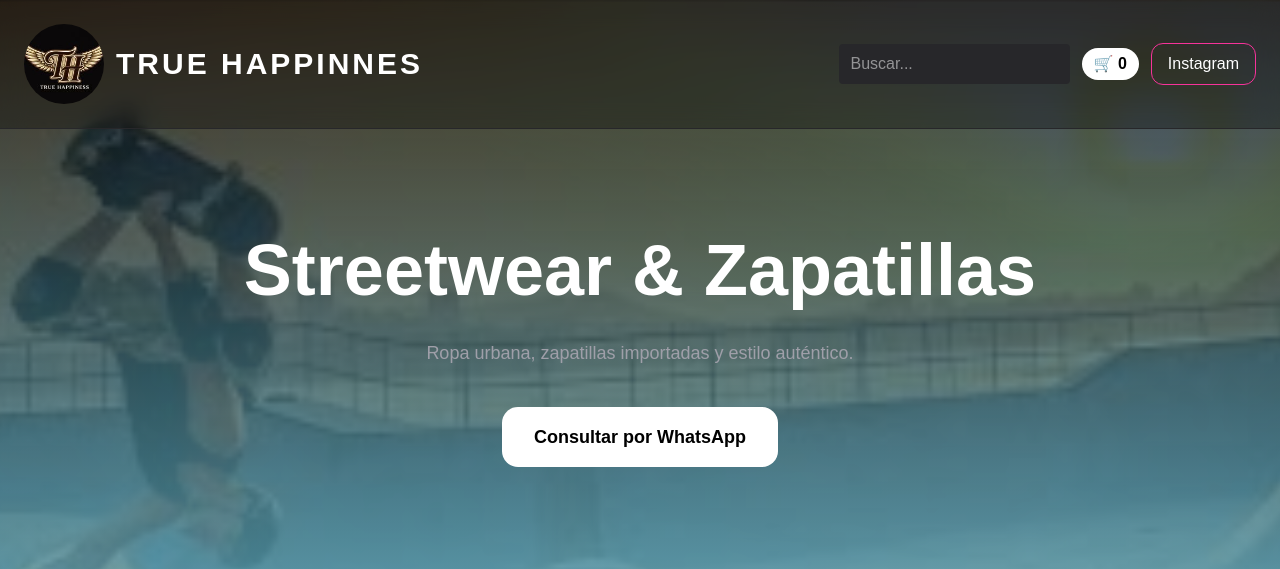
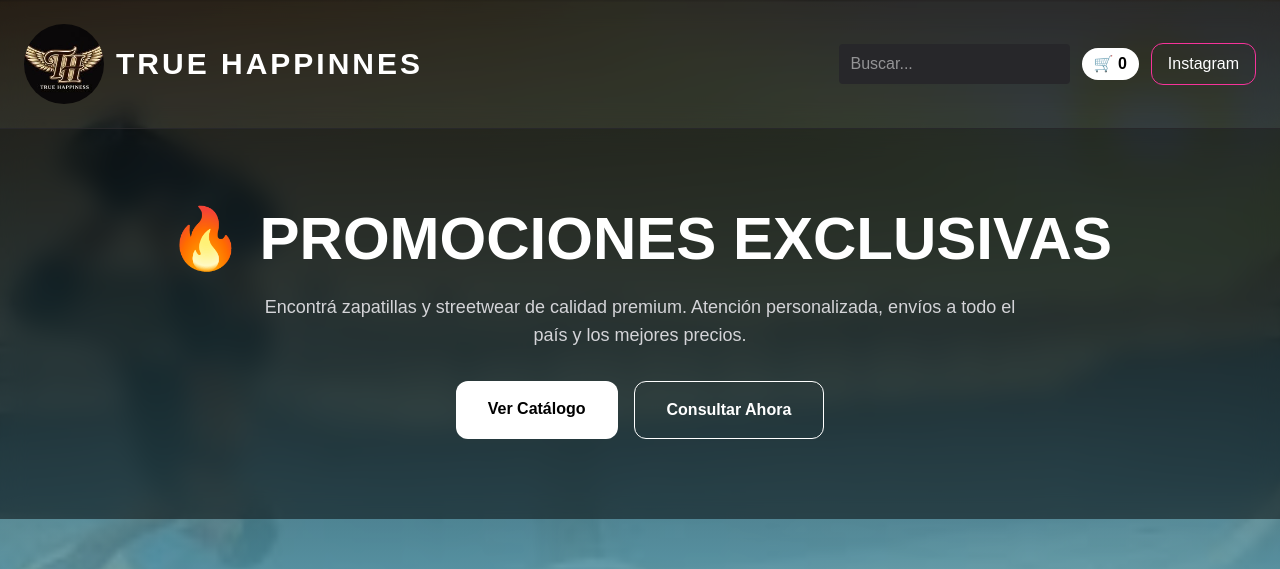
Before and after one commit to villalbaa2017-droid/true-happinnes, a Next.js app: page / in a window 1280 px wide. Shown: the top 569 px of the page. Built offline with nearby package versions, Linux system fonts and the light colour scheme.

Commit message:
mejora tienda pro

```diff
--- a/app/page.tsx
+++ b/app/page.tsx
@@ -95,6 +95,40 @@ export default function Home() {
       </nav>
 
       {/* HERO */}
+      {/* PROMOCION */}
+<section className="py-20 px-6 text-center bg-black/50 backdrop-blur-md">
+
+  <h2 className="text-4xl md:text-6xl font-bold mb-6">
+    🔥 PROMOCIONES EXCLUSIVAS
+  </h2>
+
+  <p className="text-zinc-300 text-lg max-w-3xl mx-auto mb-8">
+    Encontrá zapatillas y streetwear de calidad premium.
+    Atención personalizada, envíos a todo el país y los mejores precios.
+  </p>
+
+  <div className="flex flex-col md:flex-row gap-4 justify-center">
+
+    <a
+      href="/zapatillas"
+      className="bg-white text-black px-8 py-4 rounded-xl font-bold hover:scale-105 transition"
+    >
+      Ver Catálogo
+    </a>
+
+    <a
+      href="https://wa.me/5491173600891"
+      target="_blank"
+      className="border border-white px-8 py-4 rounded-xl font-bold hover:bg-white hover:text-black transition"
+    >
+      Consultar Ahora
+    </a>
+
+  </div>
+
+</section>
+
+
       <section className="text-center py-16 md:py-24 px-4 md:px-6">
         <h2 className="text-3xl md:text-7xl font-bold mb-6 leading-tight">
           Streetwear & Zapatillas
```
Also changed, not shown: app/accesorios/page.tsx (added), app/ropa/page.tsx (added), public/comprobante efectivo.jfif (added).
